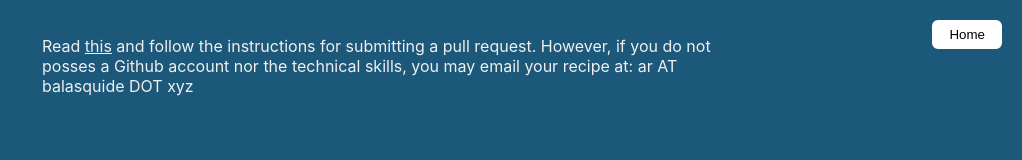
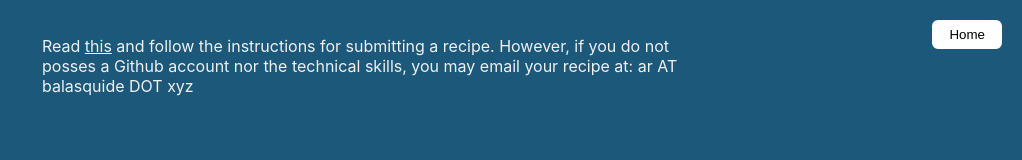
Before and after one commit to arBalasquide/soyrecipes, a Next.js app: page /submit in a window 1280 px wide. Shown: the top 160 px of the page, without its empty margins (258-1280 px from the left). Built offline with nearby package versions, Linux system fonts and the light colour scheme.

Commit message:
Changed wording

```diff
--- a/src/pages/submit.tsx
+++ b/src/pages/submit.tsx
@@ -11,9 +11,9 @@ const SubmitRecipe = () => {
         <a href="https://github.com/arBalasquide/soyrecipes#submitting-a-recipe-to-this-repo">
           this
         </a>{" "}
-        and follow the instructions for submitting a pull request. However, if
-        you do not posses a Github account nor the technical skills, you may
-        email your recipe at: ar AT balasquide DOT xyz
+        and follow the instructions for submitting a recipe. However, if you do
+        not posses a Github account nor the technical skills, you may email your
+        recipe at: ar AT balasquide DOT xyz
       </p>
     </div>
   );
```
